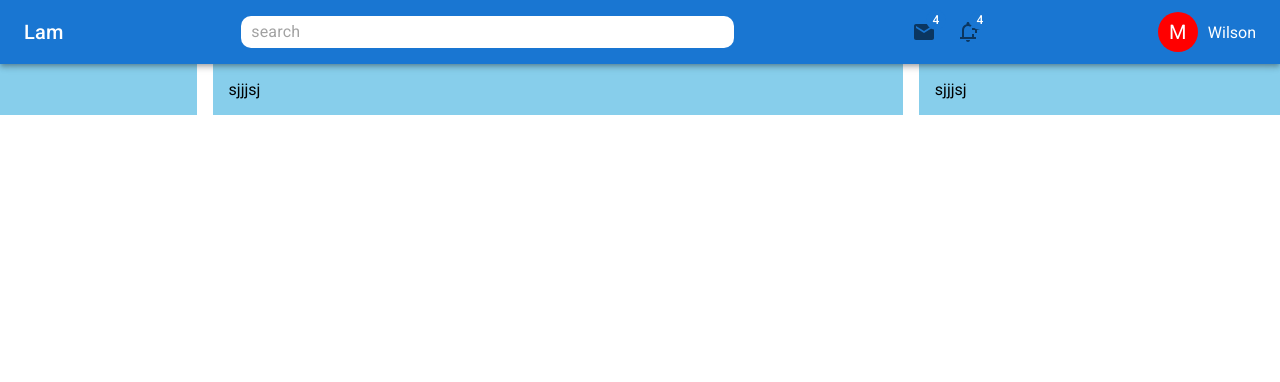
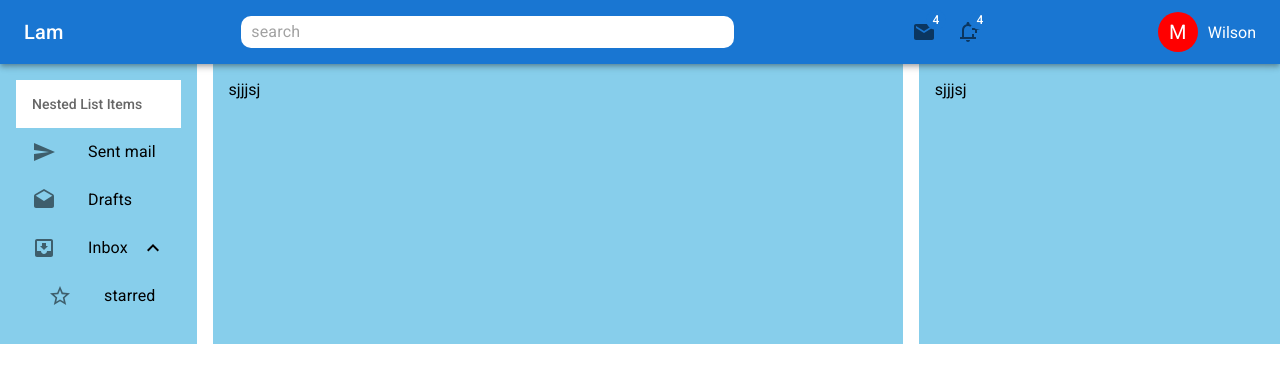
Before and after one commit to wilsonibekason/mui_workspace, a React (Create React App) app: page / in a window 1280 px wide. Shown: the top 382 px of the page. Built offline with nearby package versions, Linux system fonts and the light colour scheme.

Commit message:
added sidebar component

```diff
--- a/src/components/Sidebar.jsx
+++ b/src/components/Sidebar.jsx
@@ -11,6 +11,7 @@ import DraftsIcon from '@mui/icons-material/Drafts';
 import SendIcon from '@mui/icons-material/Send';
 import ExpandLess from '@mui/icons-material/ExpandLess';
 import ExpandMore from '@mui/icons-material/ExpandMore';
+import StarBorder from '@mui/icons-material/StarBorder'
 
 
 const Sidebar = () => {
@@ -20,7 +21,52 @@ const Sidebar = () => {
   }
   return (
     <Box bgcolor={'skyblue'}  p={2} flex={1} sx={{display: {xs: 'none', sm: 'block'}}}>
+      <List
+      subheader={
+       <ListSubheader component="div" id="nested-list-subheader">
+       Nested List Items
+     </ListSubheader>
+      }
 
+      >
+        <ListItemButton>
+        <ListItemIcon>
+          <SendIcon />
+        </ListItemIcon>
+        <ListItemText primary="Sent mail" />
+      </ListItemButton>
+      <ListItemButton>
+        <ListItemIcon>
+          <DraftsIcon />
+        </ListItemIcon>
+        <ListItemText primary="Drafts" />
+      </ListItemButton>
+      <ListItemButton onClick={handleClick}>
+        <ListItemIcon>
+          <InboxIcon />
+        </ListItemIcon>
+        <ListItemText primary="Inbox" />
+        {open ? <ExpandLess /> : <ExpandMore />}
+      </ListItemButton>
+      <Collapse
+      in={open}
+      timeout='auto'
+      unmountOnExit
+      >
+        <List
+        component='div'
+        disablePadding
+        >
+          <ListItemButton sx={{pl: 4}}>
+          <ListItemIcon>
+              <StarBorder />
+            </ListItemIcon>
+            <ListItemText primary='starred' />
+          </ListItemButton>
+
+        </List>
+      </Collapse>
+      </List>
     </Box>
   )
 }
```
